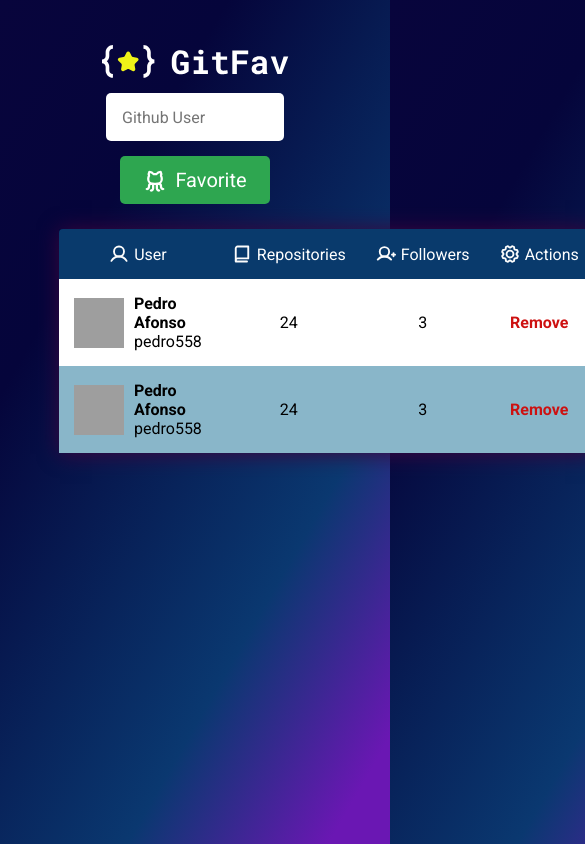
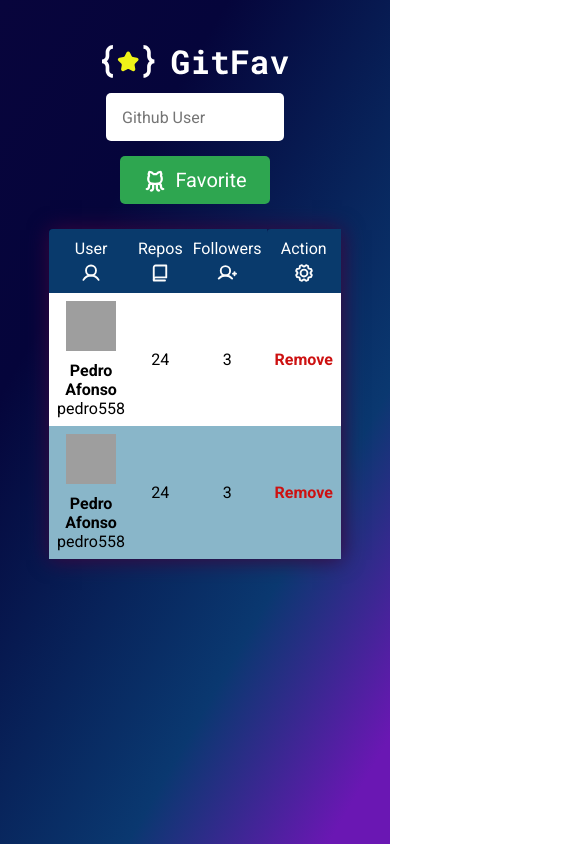
Before and after one commit to Pedro558/GitFav, a plain HTML site: page index.html in a window 390 px wide. Shown: the whole page, 585 px wide, since content can reach past the window. Drawn offline with Linux system fonts and the light colour scheme; grey boxes are pictures that could not be loaded; files whose address does not match are found by name.

Commit message:
:lipstick: feat: Add media queries

```diff
--- a/index.html
+++ b/index.html
@@ -31,6 +31,7 @@
       </form>
     </header>
 
+    <div id="table-control">
       <table>
         <thead>
           <tr>
@@ -45,7 +46,7 @@
             <th>
               <span>
                 <img src="./images/book-bold.svg" alt="book-img">
-              Repositories
+                Repos
               </span>
             </th>
 
@@ -59,7 +60,7 @@
             <th>
               <span>
                 <img src="./images/gear-bold.svg" alt="gear-icon">
-              Actions
+                Action
               </span>
             </th>
           </tr>
@@ -98,5 +99,7 @@
         </tbody>
       </table>
     </div>
+
+  </div>
 </body>
 </html>
--- a/style.css
+++ b/style.css
@@ -23,7 +23,7 @@
 }
 
 body{
-  background: var(--bg-body);
+  background: var(--bg-body) no-repeat center/cover;
   color: var(--fc-text);
   min-width: 100vw;
   min-height: 100vh;
@@ -100,6 +100,11 @@ header , .search-bar{
 /*END HEADER*/
 
 /* TABLE */
+#table-control{
+  display: flex;
+  justify-content: center;
+}
+
 table{
   width: 100%;
   border-collapse: collapse;
@@ -114,6 +119,7 @@ table *{
 thead th{
   padding: 1.5rem;
   font-weight: 400;
+  transition: padding 1s;
 }
 
 thead th span{
@@ -127,29 +133,31 @@ thead th img{
   height: 2rem;
 }
 
-th{
+thead th{
   background: var(--bg-th);
 }
 
-th:first-child{
+thead tr th:first-child{
   border-top-left-radius: .4rem;
 }
 
-th:last-child{
-  border-top-right-radius: .4rem;
+thead tr th:last-child{
+  border-top-left-radius: .4rem;
 }
 
 /* Table rows */
 tbody tr td{
   color: var(--fc-table);
+  padding: 1.5rem;
+  text-align: center;
 
 }
 tbody tr:nth-child(even){
-  background-color: rgb(137 182 201)
+  background-color: rgb(137 182 201);
 }
 
 tbody tr:nth-child(odd){
-  background-color: rgb(255, 255, 255);;
+  background-color: rgb(255, 255, 255);
 }
 
 /* Table data */
@@ -157,14 +165,12 @@ tbody tr td:first-child{
   text-align: left;
 }
 
-tbody td{
-  padding: 1.5rem;
-  text-align: center;
-}
 tbody td.user{
   display: flex;
   align-items: center;
   gap: 1rem;
+  flex-direction: row;
+  transition: flex-direction 1s;
 }
 
 tbody td.user a{
@@ -191,3 +197,33 @@ tbody td.user img{
   color: #cd1111;
   cursor: pointer;
 }
+
+
+/* MEDIA QUERIES */
+@media (max-width: 620px){
+  thead th{
+    padding: 1rem 0.5rem;
+    transition: padding 1s;
+  }
+
+  thead th span{
+    flex-direction: column-reverse;
+  }
+}
+
+@media (max-width: 420px){
+  tbody td.user{
+    flex-direction: column;
+    transition: flex-direction 1s;
+  }
+
+  tbody tr td{
+    padding: 0.8rem;
+    transition: padding 1s;
+  }
+
+  tbody tr td:first-child {
+    text-align: center;
+  }
+
+}
```
Lines whose indentation alone changed are shown as unchanged.
